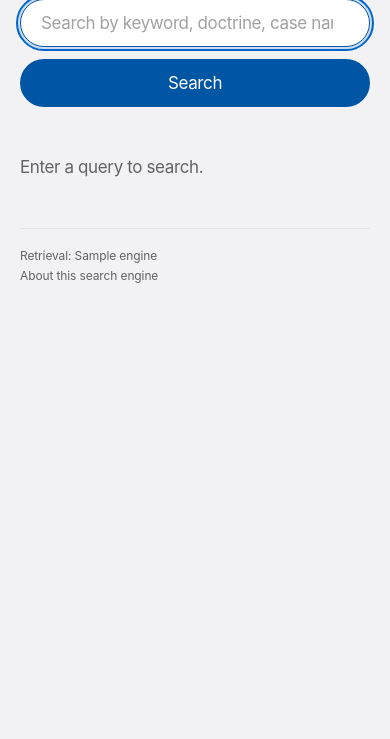
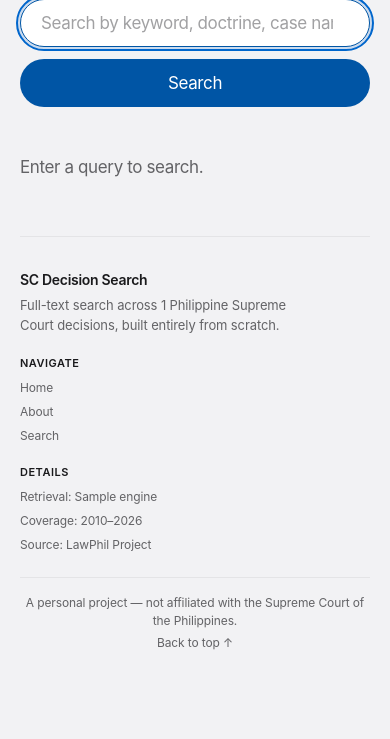
Before and after one commit to ninoninonino19/SC_Search_Engine, a FastAPI app: template app/templates/search.html in a window 390 px wide. Shown: the part 147-886 px from the top of the page. Before the commit the page ends 430 px from the top, so only its background shows below. Run offline with FastAPI, Linux system fonts and the light colour scheme; the template is opened without the code that fills it: most values are stand-ins (such as "Sample title", 1, 10 or a date in 2020); parts of the project's set-up code (start-up, migrations or seed data) failed here and were passed over.

Commit message:
Redesign footer with three-column grid layout
Replaces the minimal two-line footer with a structured layout: branding
and description, navigation links, and project details in a responsive
three-column grid, plus a bottom bar with disclaimer and back-to-top link.

Co-Authored-By: Claude Opus 4.6 <noreply@anthropic.com>

```diff
--- a/app/static/style.css
+++ b/app/static/style.css
@@ -867,15 +867,67 @@ details[open] > .syntax-toggle::before {
 /* Footer ------------------------------------------------------------------ */
 
 footer {
-  margin-top: 48px;
-  padding-top: 16px;
+  margin-top: 56px;
+  padding: 32px 0 24px;
   border-top: 1px solid var(--divider);
   font-size: 12px;
   color: var(--ink-muted);
   letter-spacing: -0.12px;
 }
 
-footer p { margin: 2px 0; }
+.footer-grid {
+  display: grid;
+  grid-template-columns: 2fr 1fr 1fr;
+  gap: 24px;
+  margin-bottom: 24px;
+}
+
+.footer-brand {
+  font-size: 13px;
+  line-height: 1.5;
+}
+
+.footer-wordmark {
+  font-family: var(--font-display);
+  font-size: 14px;
+  font-weight: 600;
+  color: var(--ink);
+  letter-spacing: -0.3px;
+  margin-bottom: 6px;
+}
+
+.footer-desc {
+  margin: 0;
+  max-width: 36ch;
+}
+
+.footer-heading {
+  font-size: 11px;
+  font-weight: 600;
+  text-transform: uppercase;
+  letter-spacing: 0.5px;
+  color: var(--ink);
+  margin-bottom: 8px;
+}
+
+.footer-links {
+  list-style: none;
+  padding: 0;
+  margin: 0;
+  display: flex;
+  flex-direction: column;
+  gap: 6px;
+}
+
+.footer-bottom {
+  padding-top: 16px;
+  border-top: 1px solid var(--divider);
+  display: flex;
+  justify-content: space-between;
+  align-items: center;
+}
+
+.footer-bottom p { margin: 0; }
 
 footer a {
   color: var(--ink-muted);
@@ -913,4 +965,6 @@ footer a:hover { color: var(--primary); }
   .result h2 { font-size: 17px; }
   .paging { gap: 4px; }
   .paging-num, .paging-arrow { min-width: 32px; height: 32px; font-size: 13px; }
+  .footer-grid { grid-template-columns: 1fr; gap: 20px; }
+  .footer-bottom { flex-direction: column; gap: 4px; text-align: center; }
 }
--- a/app/templates/search.html
+++ b/app/templates/search.html
@@ -4,7 +4,7 @@
   <meta charset="utf-8">
   <meta name="viewport" content="width=device-width, initial-scale=1">
   <title>{% if query %}{{ query }} - {% endif %}Supreme Court Decision Search</title>
-  <link rel="stylesheet" href="{{ url_for('static', path='/style.css') }}?v=8">
+  <link rel="stylesheet" href="{{ url_for('static', path='/style.css') }}?v=9">
   <script>
     (function() {
       var t = localStorage.getItem('theme');
@@ -277,8 +277,32 @@
     {% endif %}
 
     <footer>
-      <p>Retrieval: {{ engine.name }}</p>
-      <p><a href="/about">About this search engine</a></p>
+      <div class="footer-grid">
+        <div class="footer-brand">
+          <div class="footer-wordmark">SC Decision Search</div>
+          <p class="footer-desc">Full-text search across {{ "{:,}".format(engine.doc_count) }} Philippine Supreme Court decisions, built entirely from scratch.</p>
+        </div>
+        <div>
+          <div class="footer-heading">Navigate</div>
+          <ul class="footer-links">
+            <li><a href="/">Home</a></li>
+            <li><a href="/about">About</a></li>
+            <li><a href="#" onclick="document.getElementById('q').focus();return false">Search</a></li>
+          </ul>
+        </div>
+        <div>
+          <div class="footer-heading">Details</div>
+          <ul class="footer-links">
+            <li>Retrieval: {{ engine.name }}</li>
+            <li>Coverage: 2010&ndash;2026</li>
+            <li>Source: LawPhil Project</li>
+          </ul>
+        </div>
+      </div>
+      <div class="footer-bottom">
+        <p>A personal project &mdash; not affiliated with the Supreme Court of the Philippines.</p>
+        <p><a href="#top" onclick="window.scrollTo({top:0,behavior:'smooth'});return false">Back to top &uarr;</a></p>
+      </div>
     </footer>
 
   </div>
```
Also changed, not shown: app/templates/about.html (+26 -2 lines).
